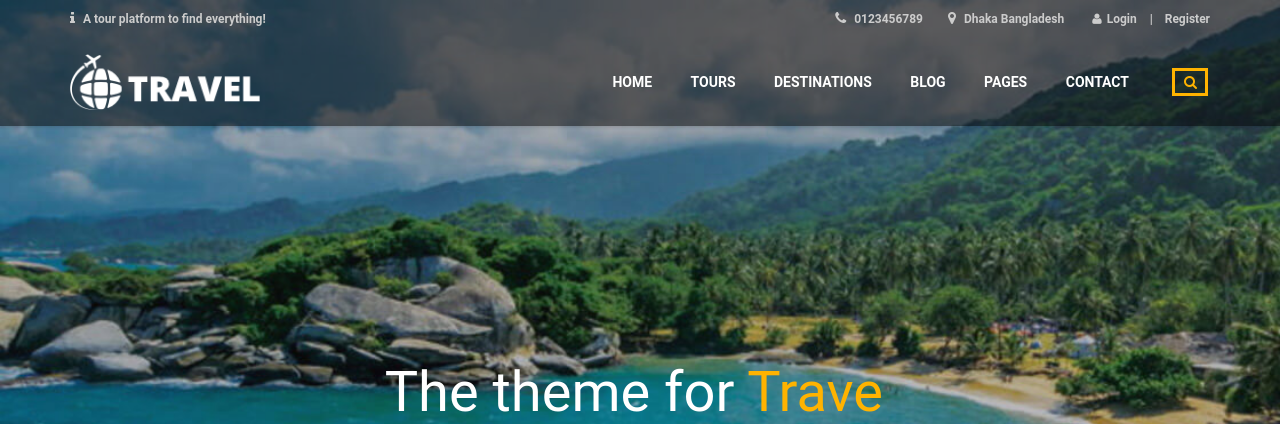
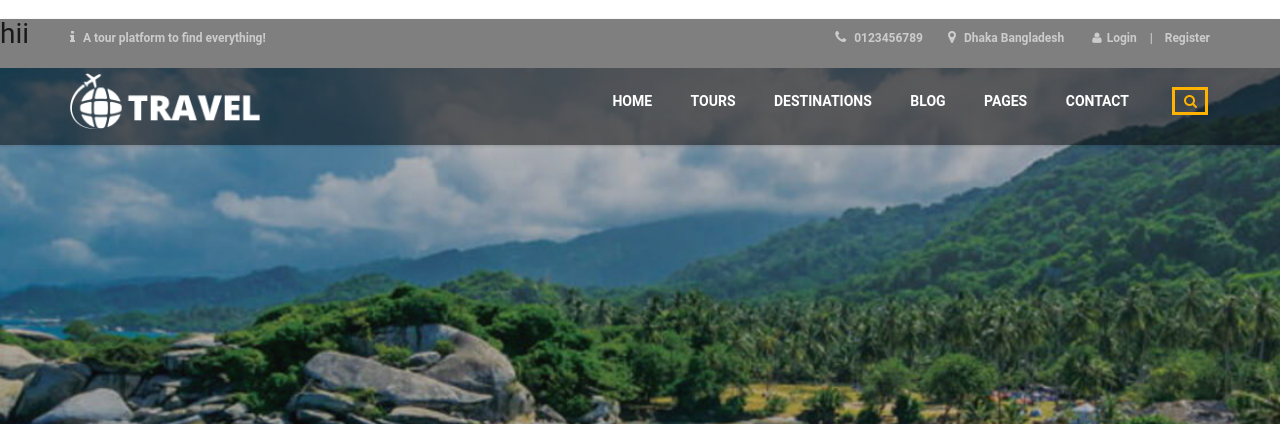
Before and after one commit to mshipan/easytour.github.io, a PHP site: page / in a window 1280 px wide. Shown: the top 424 px of the page. Run offline with PHP 8.4, Linux system fonts and the light colour scheme.

Commit message:
initial2

```diff
--- a/index.php
+++ b/index.php
@@ -3,7 +3,7 @@
 include('master/header.php');
 ?>
 
-
+<h1>hii</h1>
 	<div class="site wrapper-content">
 		<div class="home-content" role="main">
 			<div class="section-background" style="background-image:url('images/home/banner-home3.jpg'); min-height: 100vh;position: relative;">
```
